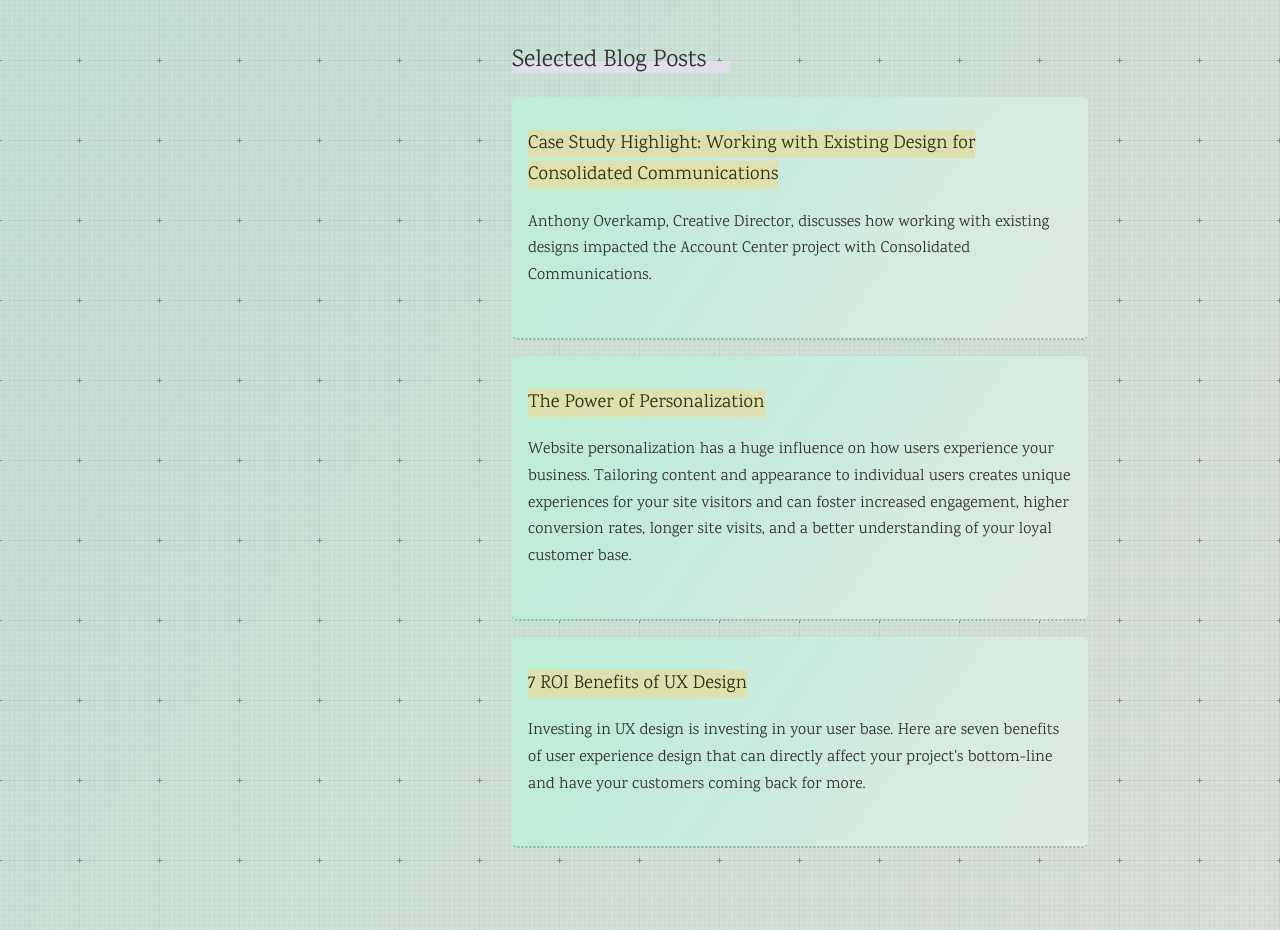
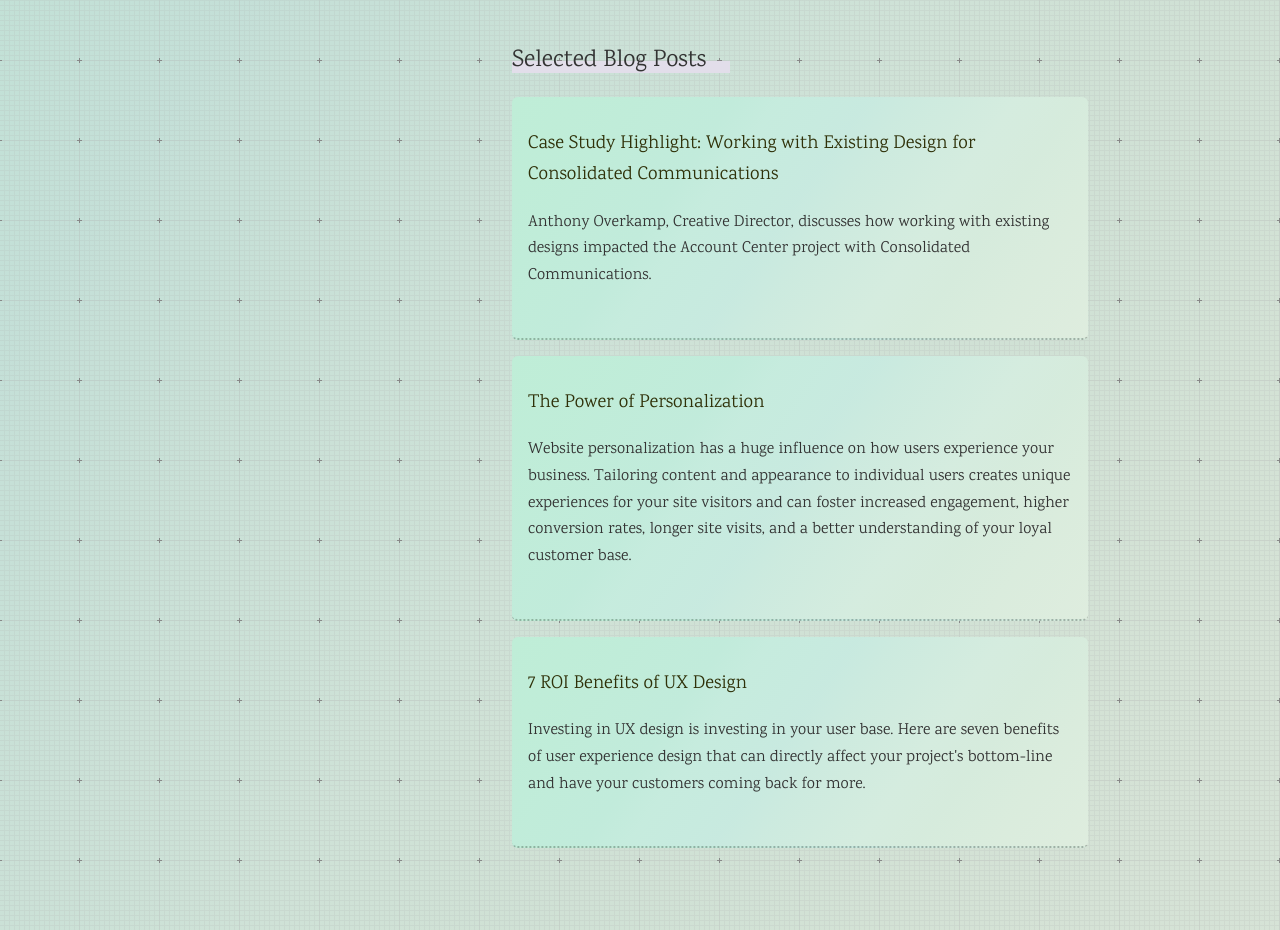
Before and after one commit to aoverkamp/11ty-aoverkamp, an Eleventy site: page src/design.html in a window 1280 px wide. Shown: the part 1940-2870 px from the top of the page. Built offline with nearby package versions, Linux system fonts and the light colour scheme; Eleventy itself is replaced by a stand-in of ours; files that its build step writes are made by us from their sources.

Commit message:
reset design blog links

```diff
--- a/src/design.html
+++ b/src/design.html
@@ -26,6 +26,11 @@
                 background-color: #f0f2d7;
             }
         }
+    }
+    .recent-blog-posts a,
+    .recent-blog-posts a:hover,
+    .recent-blog-posts a:focus {
+        background-color: transparent;
     }
 </style>
 
```
